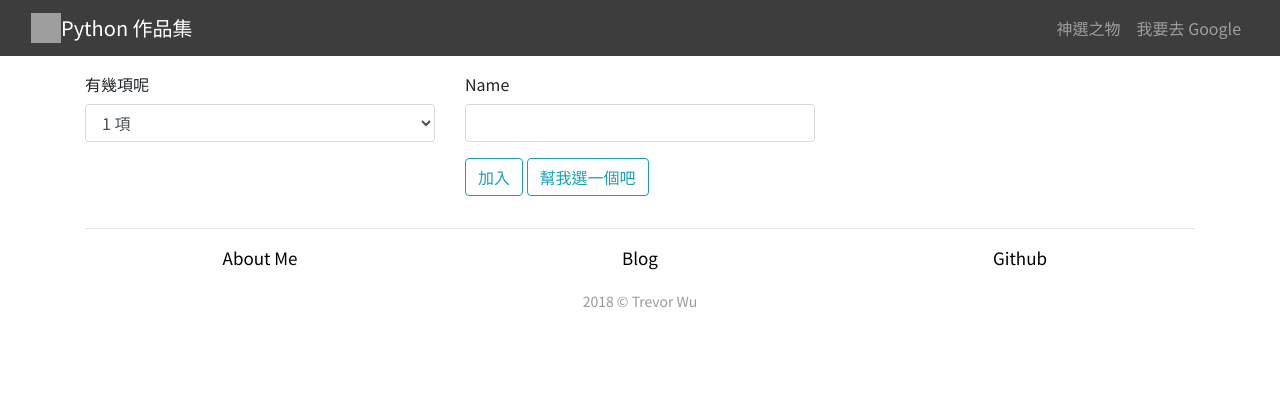
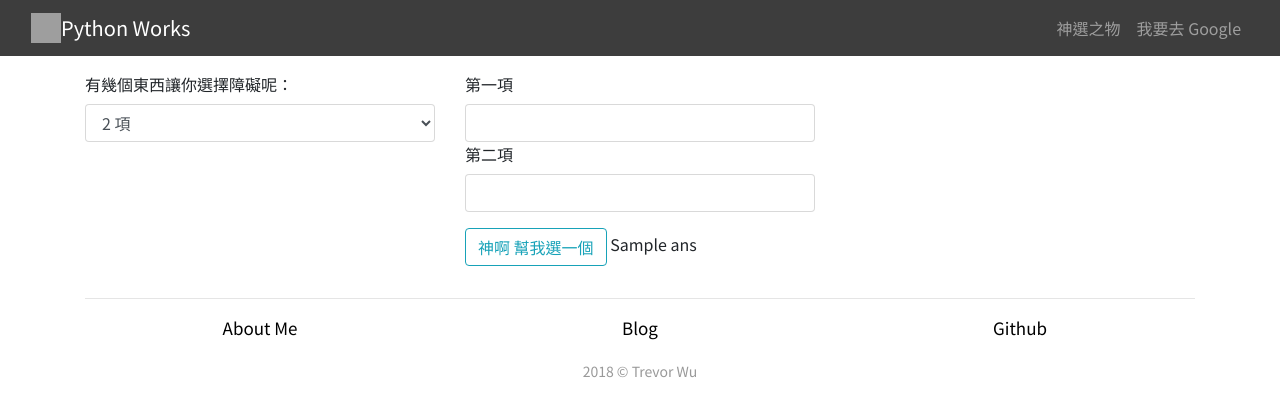
Before and after one commit to MrNegativeTW/Python3_Practice, a Flask app: template FlaskPractice/templates/DiffToChoice.html in a window 1280 px wide. Shown: the top 417 px of the page. Run offline with Flask 2, Linux system fonts and the light colour scheme; the template is opened without the code that fills it: values that come from a table or form of the project are taken from there, most other values are stand-ins (such as "Sample title", 1, 10 or a date in 2020); some libraries are stand-ins or nearby versions; grey boxes are pictures that could not be loaded.

```diff
--- a/FlaskPractice/main.py
+++ b/FlaskPractice/main.py
@@ -1,4 +1,4 @@
-import json
+import json, random
 from flask import Flask, render_template, url_for, flash, request
 from flask_wtf import FlaskForm
 from wtforms import SelectField, StringField, SubmitField
@@ -12,10 +12,11 @@ def hello():
 	return render_template('index.html')
 
 class TestForm(FlaskForm):
-	number = SelectField('有幾項呢', choices=[('1','1 項'), ('2','2 項')])
-	item = StringField('Name')
-	add = SubmitField(label='加入')
-	submit = SubmitField('幫我選一個吧')
+	number = SelectField('有幾個東西讓你選擇障礙呢：', choices=[('2','2 項'), ('3','3 項')])
+	itemOne = StringField('第一項')
+	itemTwo = StringField('第二項')
+	# add = SubmitField(label='加入')
+	submit = SubmitField('神啊 幫我選一個')
 
 # 神選之物
 @app.route('/DiffToChoice', methods=['GET', 'POST'])
@@ -23,19 +24,17 @@ def DiffToChoice():
 	form = TestForm()
 
 	qu=[]
-	itemss = form.item.data
+	itemssOne = form.itemOne.data
+	itemssTwo = form.itemTwo.data
 
-	if request.method == 'POST':
-		if request.form['submit'] == 'Do':
-			qu.append(itemss)
-		elif request.form['submit'] == 'NotDo':
-			return render_template('ToGoogle.html', form=form)
-		else:
-			pass
-	elif request.method == 'GET':
+	if request.method == 'GET':
 		return render_template('DiffToChoice.html', form=form)
-
-
+	elif request.method == 'POST':
+		qu.append(itemssOne)
+		qu.append(itemssTwo)
+		ans = random.choice(qu)
+		# return(ans)
+		return render_template('DiffToChoice.html', form=form)
 
 @app.route('/ToGoogle')
 def ToGoogle():
--- a/FlaskPractice/templates/DiffToChoice.html
+++ b/FlaskPractice/templates/DiffToChoice.html
@@ -17,12 +17,14 @@
 			<form method="POST" action="">
 				<div class="form-group">
 					{{ form.hidden_tag() }}
-					{{ form.item.label(class="form-control-label") }}
-					{{ form.item(class="form-control") }}
+					{{ form.itemOne.label(class="form-control-label") }}
+					{{ form.itemOne(class="form-control") }}
+					{{ form.itemTwo.label(class="form-control-label") }}
+					{{ form.itemTwo(class="form-control") }}
 				</div>
 				<div class="form-group">
-					{{ form.add(class="btn btn-outline-info") }}
 					{{ form.submit(class="btn btn-outline-info") }}
+					{{ ans }}
 				</div>
 			</form>
 		</div>
--- a/FlaskPractice/templates/index.html
+++ b/FlaskPractice/templates/index.html
@@ -2,7 +2,7 @@
 {% block Content %}
 <div class="header-nightsky">
         <div class="hero">
-            <h1>Some Python Works</h1>
+            <h1>Hi There</h1>
             <p>這邊會放一些我用 Python + Flask 弄出來的小東西</p>
         </div>
     </div>
--- a/FlaskPractice/templates/layout.html
+++ b/FlaskPractice/templates/layout.html
@@ -39,7 +39,7 @@
 <nav class="navbar navbar-expand-lg navbar-dark" style="background-color: #3d3d3d">
 	<div class="container-fluid">
 		<a class="navbar-brand js-scroll-trigger" href="../">
-			<img src="../assets/img/navIcon.png" width="30" height="30" class="d-inline-block align-top" alt="">Python 作品集</a>
+			<img src="../assets/img/navIcon.png" width="30" height="30" class="d-inline-block align-top" alt="">Python Works</a>
 			<button class="navbar-toggler navbar-toggler-right" type="button" data-toggle="collapse" data-target="#navbarResponsive" aria-controls="navbarResponsive" aria-expanded="false" aria-label="Toggle navigation">
 				<span class="navbar-toggler-icon"></span>
 			</button>
```
Also changed, not shown: BeautifulSoupPractice/main.py (added), Calculator.py (added).
